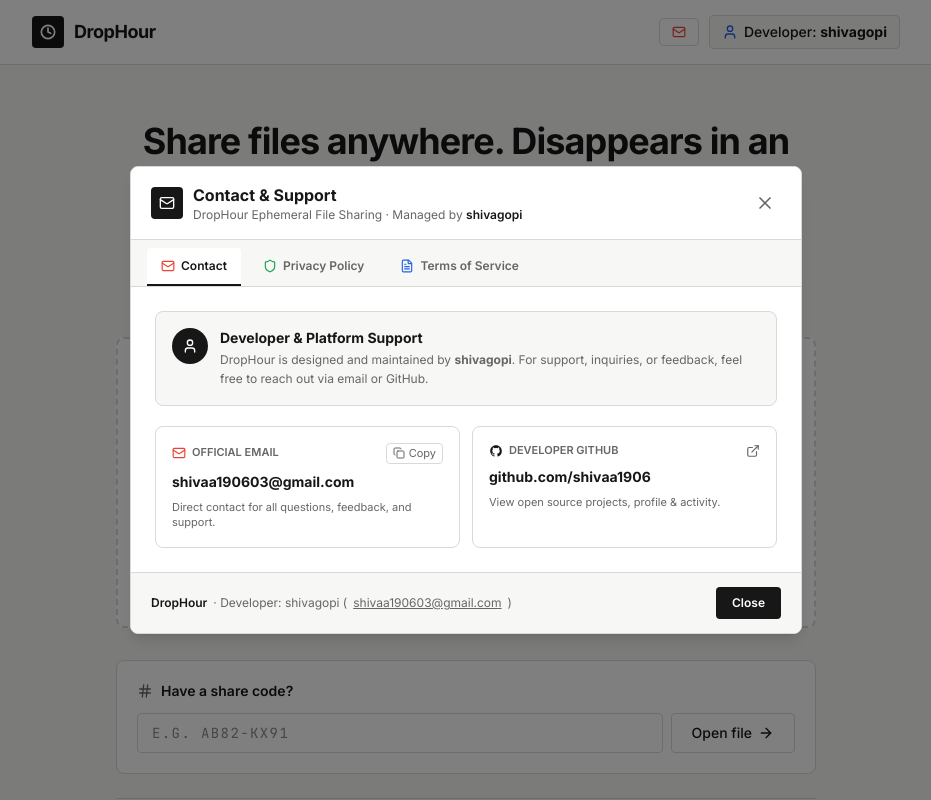
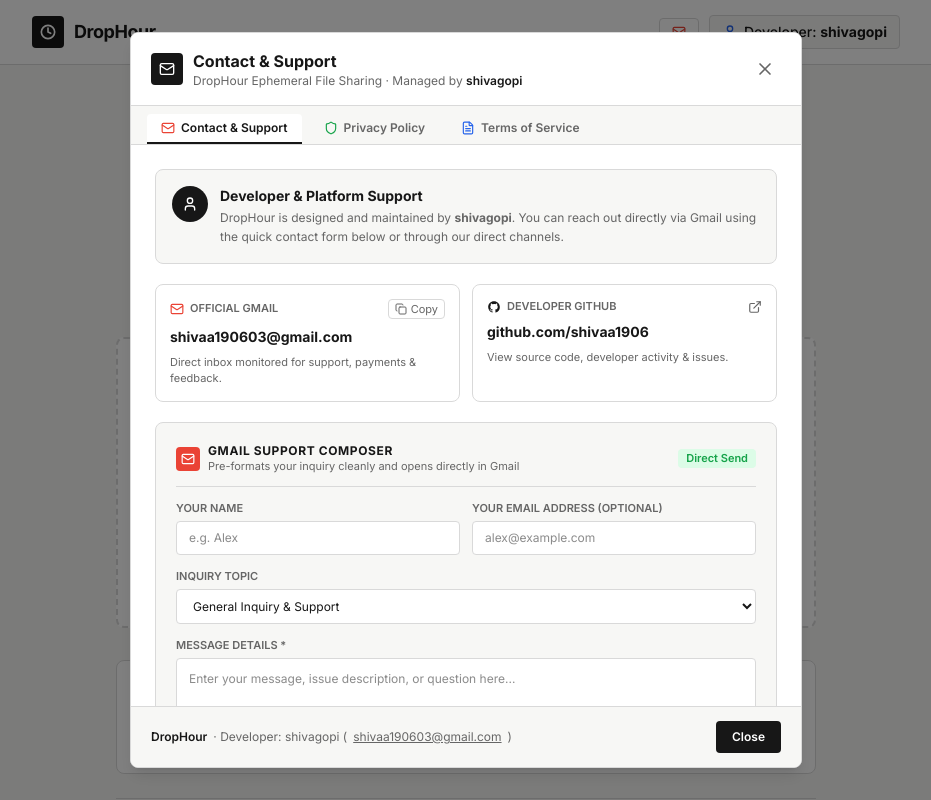
Before and after one commit to shivaa190603/drophour, a React (Vite) app: page / in a window 1280 px wide. Both pictures are taken after a click on the button "Detailed Contact Information". Shown: the top 800 px of the page, without its empty margins (174-1105 px from the left). Built offline with nearby package versions, Linux system fonts and the light colour scheme; no server answers; the database is empty.

Commit message:
feat(contact): add Gmail support composer with clean email formatting

```diff
--- a/src/components/LegalContactModal.tsx
+++ b/src/components/LegalContactModal.tsx
@@ -15,6 +15,9 @@
   CreditCard,
   Globe,
   Trash2,
+  Send,
+  MessageSquare,
+  CheckCircle2,
 } from 'lucide-react';
 
 export type LegalTab = 'privacy' | 'terms' | 'contact';
@@ -32,6 +35,14 @@
 }) => {
   const [selectedTab, setSelectedTab] = useState<LegalTab | null>(null);
   const [copiedEmail, setCopiedEmail] = useState(false);
+  const [copiedCleanMsg, setCopiedCleanMsg] = useState(false);
+
+  // Gmail support form state
+  const [senderName, setSenderName] = useState('');
+  const [senderEmail, setSenderEmail] = useState('');
+  const [inquiryCategory, setInquiryCategory] = useState('General Inquiry & Support');
+  const [messageContent, setMessageContent] = useState('');
+  const [feedbackMsg, setFeedbackMsg] = useState<string | null>(null);
 
   if (!isOpen) return null;
 
@@ -39,6 +50,7 @@
 
   const handleClose = () => {
     setSelectedTab(null);
+    setFeedbackMsg(null);
     onClose();
   };
 
@@ -49,6 +61,80 @@
     navigator.clipboard.writeText(developerEmail);
     setCopiedEmail(true);
     setTimeout(() => setCopiedEmail(false), 2000);
+  };
+
+  const formatCleanEmailBody = () => {
+    return [
+      '==================================================',
+      '           DROPHOUR USER SUPPORT INQUIRY          ',
+      '==================================================',
+      `Sender Name:   ${senderName.trim() || 'Anonymous User'}`,
+      `Sender Email:  ${senderEmail.trim() || 'Not provided'}`,
+      `Topic:         ${inquiryCategory}`,
+      `Date & Time:   ${new Date().toLocaleString()}`,
+      '',
+      '-------------------- MESSAGE ---------------------',
+      messageContent.trim(),
+      '--------------------------------------------------',
+      'Sent via:      DropHour Ephemeral Sharing Portal',
+      `Developer:     shivagopi (${developerEmail})`,
+      '==================================================',
+    ].join('\n');
+  };
+
+  const getCleanSubject = () => {
+    const sender = senderName.trim() ? `from ${senderName.trim()}` : 'Support Request';
+    return `[DropHour] ${inquiryCategory} (${sender})`;
+  };
+
+  const handleSendViaGmail = (e: React.FormEvent) => {
+    e.preventDefault();
+    if (!messageContent.trim()) {
+      setFeedbackMsg('Please enter your message details before sending.');
+      return;
+    }
+
+    const subject = getCleanSubject();
+    const body = formatCleanEmailBody();
+
+    // Gmail Web direct compose URL
+    const gmailUrl = `https://mail.google.com/mail/?view=cm&fs=1&to=${encodeURIComponent(
+      developerEmail
+    )}&su=${encodeURIComponent(subject)}&body=${encodeURIComponent(body)}`;
+
+    window.open(gmailUrl, '_blank', 'noopener,noreferrer');
+    setFeedbackMsg('Opening Gmail in a new tab with your pre-filled, formatted message!');
+  };
+
+  const handleSendViaMailApp = () => {
+    if (!messageContent.trim()) {
+      setFeedbackMsg('Please enter your message details before sending.');
+      return;
+    }
+
+    const subject = getCleanSubject();
+    const body = formatCleanEmailBody();
+
+    // Standard mailto client URL
+    const mailtoUrl = `mailto:${developerEmail}?subject=${encodeURIComponent(
+      subject
+    )}&body=${encodeURIComponent(body)}`;
+
+    window.location.href = mailtoUrl;
+    setFeedbackMsg('Opening your default email application with your pre-filled message!');
+  };
+
+  const handleCopyCleanMessage = () => {
+    if (!messageContent.trim()) {
+      setFeedbackMsg('Please type your message first before copying.');
+      return;
+    }
+
+    const cleanFullMessage = `To: ${developerEmail}\nSubject: ${getCleanSubject()}\n\n${formatCleanEmailBody()}`;
+    navigator.clipboard.writeText(cleanFullMessage);
+    setCopiedCleanMsg(true);
+    setFeedbackMsg('Clean formatted message copied to clipboard!');
+    setTimeout(() => setCopiedCleanMsg(false), 2500);
   };
 
   return (
@@ -104,7 +190,7 @@
             }`}
           >
             <Mail className="w-3.5 h-3.5 text-[#EA4335]" />
-            <span>Contact</span>
+            <span>Contact &amp; Support</span>
           </button>
 
           <button
@@ -152,21 +238,21 @@
                       Developer &amp; Platform Support
                     </h3>
                     <p className="text-xs text-[#666666] mt-0.5 leading-relaxed">
-                      DropHour is designed and maintained by <strong>shivagopi</strong>. For support,
-                      inquiries, or feedback, feel free to reach out via email or GitHub.
+                      DropHour is designed and maintained by <strong>shivagopi</strong>. You can reach out
+                      directly via Gmail using the quick contact form below or through our direct channels.
                     </p>
                   </div>
                 </div>
               </div>
 
-              {/* Clean Contact Cards */}
+              {/* Direct Channels Cards */}
               <div className="grid grid-cols-1 sm:grid-cols-2 gap-3">
                 {/* Official Email */}
-                <div className="p-4 bg-[#FFFFFF] border border-[#D9D9D9] rounded-lg space-y-2">
+                <div className="p-3.5 bg-[#FFFFFF] border border-[#D9D9D9] rounded-lg space-y-2">
                   <div className="flex items-center justify-between">
                     <span className="text-[11px] font-semibold text-[#666666] uppercase flex items-center gap-1.5">
                       <Mail className="w-3.5 h-3.5 text-[#EA4335]" />
-                      Official Email
+                      Official Gmail
                     </span>
                     <button
                       type="button"
@@ -194,7 +280,7 @@
                     {developerEmail}
                   </a>
                   <p className="text-[11px] text-[#666666]">
-                    Direct contact for all questions, feedback, and support.
+                    Direct inbox monitored for support, payments &amp; feedback.
                   </p>
                 </div>
 
@@ -203,7 +289,7 @@
                   href={githubProfile}
                   target="_blank"
                   rel="noopener noreferrer"
-                  className="p-4 bg-[#FFFFFF] border border-[#D9D9D9] rounded-lg space-y-2 hover:border-[#171717] transition-colors block"
+                  className="p-3.5 bg-[#FFFFFF] border border-[#D9D9D9] rounded-lg space-y-2 hover:border-[#171717] transition-colors block"
                 >
                   <div className="flex items-center justify-between">
                     <span className="text-[11px] font-semibold text-[#666666] uppercase flex items-center gap-1.5">
@@ -216,10 +302,140 @@
                   </div>
                   <div className="font-bold text-sm text-[#171717]">github.com/shivaa1906</div>
                   <p className="text-[11px] text-[#666666]">
-                    View open source projects, profile &amp; activity.
+                    View source code, developer activity &amp; issues.
                   </p>
                 </a>
               </div>
+
+              {/* Gmail Support Composer Form */}
+              <form onSubmit={handleSendViaGmail} className="bg-[#F7F7F5] border border-[#D9D9D9] rounded-lg p-4 sm:p-5 space-y-3.5">
+                <div className="flex items-center justify-between border-b border-[#D9D9D9] pb-3">
+                  <div className="flex items-center gap-2">
+                    <div className="w-6 h-6 rounded bg-[#EA4335] text-white flex items-center justify-center">
+                      <Mail className="w-3.5 h-3.5 text-white" />
+                    </div>
+                    <div>
+                      <h4 className="font-bold text-xs text-[#171717] uppercase tracking-wider">
+                        Gmail Support Composer
+                      </h4>
+                      <p className="text-[11px] text-[#666666]">
+                        Pre-formats your inquiry cleanly and opens directly in Gmail
+                      </p>
+                    </div>
+                  </div>
+                  <span className="text-[11px] font-semibold text-[#16A34A] bg-[#DCFCE7] px-2 py-0.5 rounded">
+                    Direct Send
+                  </span>
+                </div>
+
+                <div className="grid grid-cols-1 sm:grid-cols-2 gap-3">
+                  <div>
+                    <label className="block text-[11px] font-semibold text-[#666666] uppercase mb-1">
+                      Your Name
+                    </label>
+                    <input
+                      type="text"
+                      value={senderName}
+                      onChange={(e) => setSenderName(e.target.value)}
+                      placeholder="e.g. Alex"
+                      className="w-full text-xs px-3 py-2 bg-[#FFFFFF] border border-[#D9D9D9] rounded focus:outline-none focus:border-[#171717]"
+                    />
+                  </div>
+
+                  <div>
+                    <label className="block text-[11px] font-semibold text-[#666666] uppercase mb-1">
+                      Your Email Address (Optional)
+                    </label>
+                    <input
+                      type="email"
+                      value={senderEmail}
+                      onChange={(e) => setSenderEmail(e.target.value)}
+                      placeholder="alex@example.com"
+                      className="w-full text-xs px-3 py-2 bg-[#FFFFFF] border border-[#D9D9D9] rounded focus:outline-none focus:border-[#171717]"
+                    />
+                  </div>
+                </div>
+
+                <div>
+                  <label className="block text-[11px] font-semibold text-[#666666] uppercase mb-1">
+                    Inquiry Topic
+                  </label>
+                  <select
+                    value={inquiryCategory}
+                    onChange={(e) => setInquiryCategory(e.target.value)}
+                    className="w-full text-xs px-3 py-2 bg-[#FFFFFF] border border-[#D9D9D9] rounded focus:outline-none focus:border-[#171717]"
+                  >
+                    <option value="General Inquiry & Support">General Inquiry &amp; Support</option>
+                    <option value="Bug Report / Technical Issue">🐛 Bug Report / Technical Issue</option>
+                    <option value="Payment & UPI Verification">💳 Payment &amp; UPI / Razorpay Support</option>
+                    <option value="DMCA / Content Takedown">⚖️ DMCA / Content Removal Request</option>
+                    <option value="Feature Suggestion">💡 Feature Suggestion &amp; Feedback</option>
+                  </select>
+                </div>
+
+                <div>
+                  <label className="block text-[11px] font-semibold text-[#666666] uppercase mb-1">
+                    Message Details *
+                  </label>
+                  <textarea
+                    rows={4}
+                    value={messageContent}
+                    onChange={(e) => setMessageContent(e.target.value)}
+                    placeholder="Enter your message, issue description, or question here..."
+                    className="w-full text-xs p-3 bg-[#FFFFFF] border border-[#D9D9D9] rounded focus:outline-none focus:border-[#171717] resize-none"
+                    required
+                  />
+                </div>
+
+                {feedbackMsg && (
+                  <div className="p-2.5 bg-[#F0FDF4] border border-[#BBF7D0] rounded text-xs text-[#166534] flex items-center gap-2">
+                    <CheckCircle2 className="w-4 h-4 text-[#16A34A] shrink-0" />
+                    <span>{feedbackMsg}</span>
+                  </div>
+                )}
+
+                {/* Form Buttons */}
+                <div className="flex flex-wrap items-center justify-between gap-2 pt-1">
+                  <button
+                    type="button"
+                    onClick={handleCopyCleanMessage}
+                    className="text-xs text-[#666666] hover:text-[#171717] border border-[#D9D9D9] bg-[#FFFFFF] px-3 py-2 rounded flex items-center gap-1.5 hover:bg-[#F7F7F5] transition-colors"
+                  >
+                    {copiedCleanMsg ? (
+                      <>
+                        <Check className="w-3.5 h-3.5 text-[#16A34A]" />
+                        <span className="text-[#16A34A] font-medium">Copied Clean Format!</span>
+                      </>
+                    ) : (
+                      <>
+                        <Copy className="w-3.5 h-3.5" />
+                        <span>Copy Clean Format</span>
+                      </>
+                    )}
+                  </button>
+
+                  <div className="flex items-center gap-2">
+                    <button
+                      type="button"
+                      onClick={handleSendViaMailApp}
+                      className="px-3.5 py-2 bg-[#FFFFFF] hover:bg-[#EAEAEA] text-[#171717] border border-[#D9D9D9] text-xs font-semibold rounded flex items-center gap-1.5 transition-colors"
+                      title="Open in your default email program (Outlook, Mail, Thunderbird)"
+                    >
+                      <MessageSquare className="w-3.5 h-3.5 text-[#2563EB]" />
+                      <span>Mail App</span>
+                    </button>
+
+                    <button
+                      type="submit"
+                      className="px-4 py-2 bg-[#EA4335] hover:bg-[#D93025] text-white text-xs font-semibold rounded flex items-center gap-1.5 transition-colors shadow-sm"
+                      title="Open in Gmail Web with pre-filled formatted body"
+                    >
+                      <Send className="w-3.5 h-3.5" />
+                      <span>Send via Gmail</span>
+                    </button>
+                  </div>
+                </div>
+              </form>
             </div>
           )}
 
```
